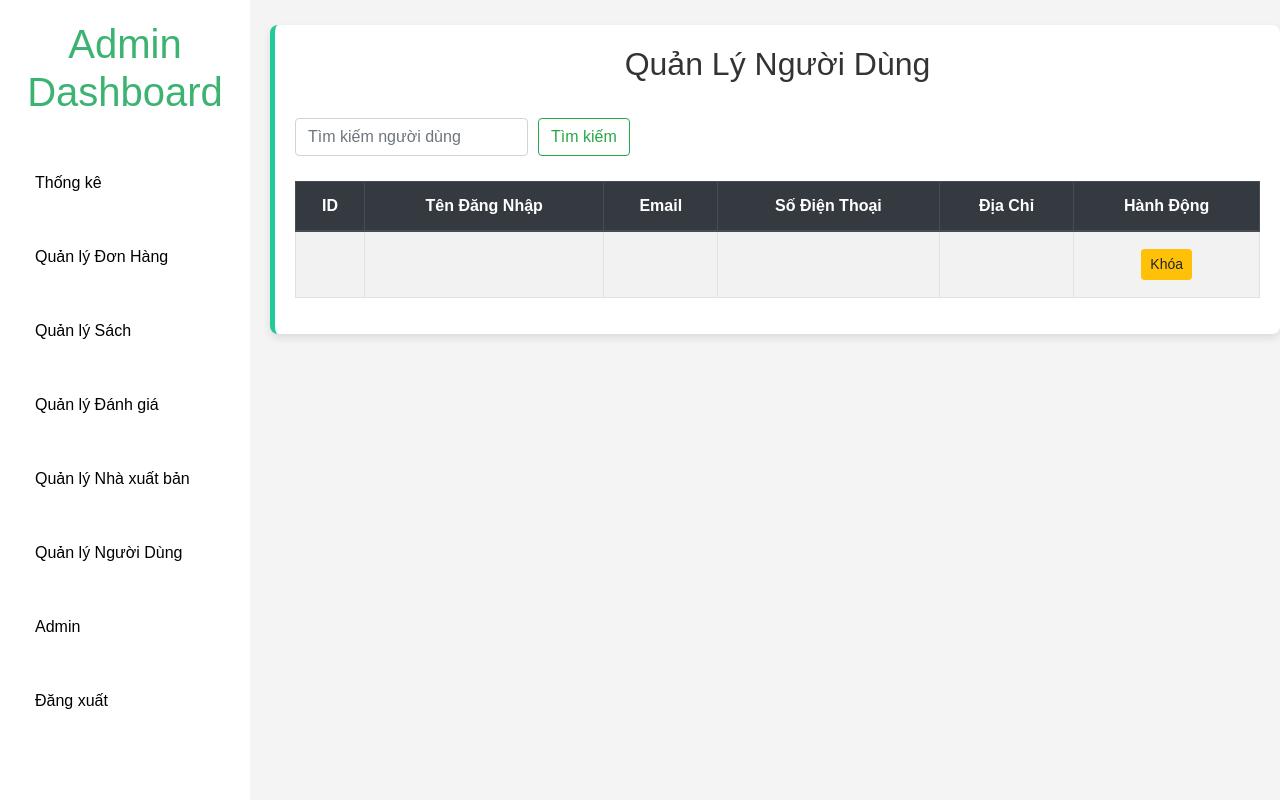
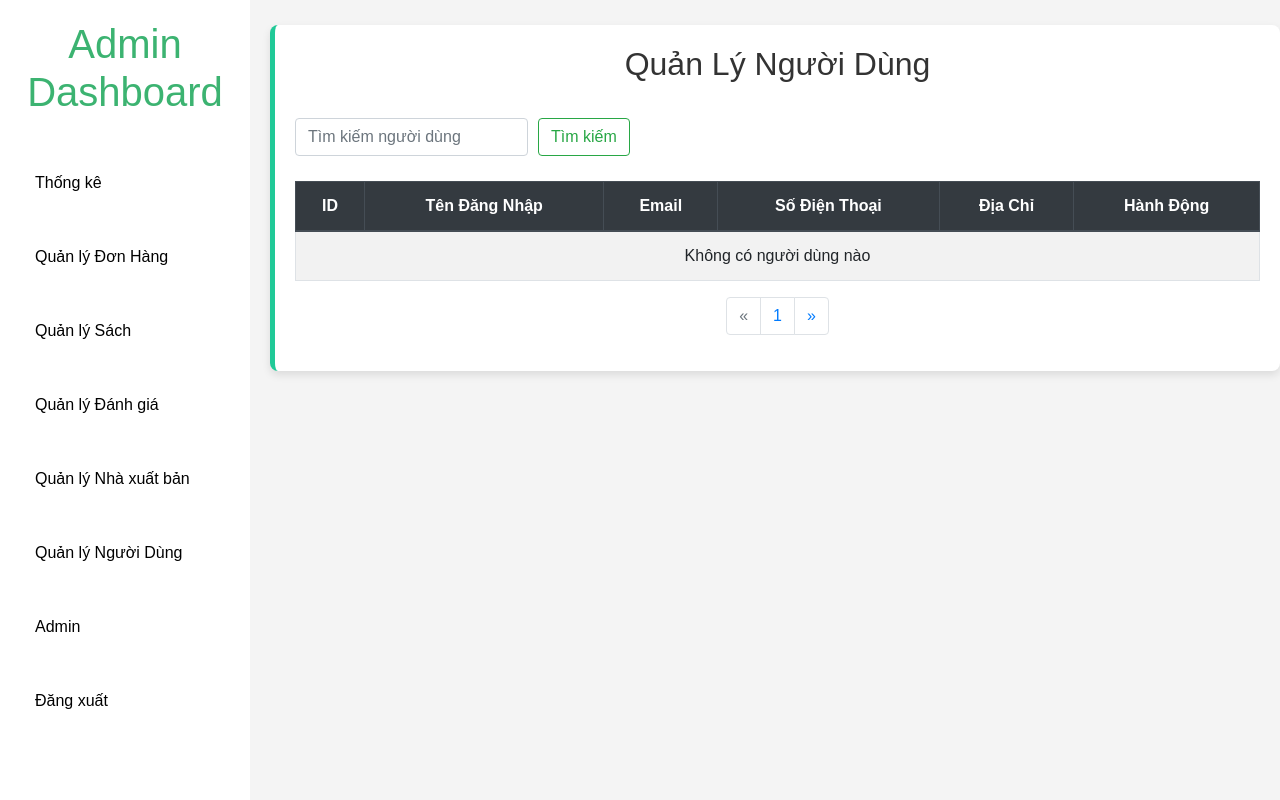
Before and after one commit to NguyenTien123123/BanSachPHP, a PHP site: page /BanSach/manage_users.php?page=0 in a window 1280 px wide. Run offline with PHP 8.4, Linux system fonts and the light colour scheme; tables that the repository leaves empty or names only in its code hold one stand-in row (values such as "Sample post"); data that the repository does not hold is empty; some libraries are stand-ins or nearby versions.

Commit message:
phân trang

```diff
--- a/manage_users.php
+++ b/manage_users.php
@@ -1,16 +1,67 @@
 <?php
 include 'db_connect.php'; // Ensure you have this file to connect to your database
 
+// Pagination variables
+$recordsPerPage = 10; // Number of records per page
+$page = isset($_GET['page']) ? (int)$_GET['page'] : 1;
+$offset = ($page - 1) * $recordsPerPage;
+
+// Search keyword handling
 $searchKeyword = '';
+$searchParam = '';
+$query = "SELECT * FROM nguoidung";
+
+// If search keyword is provided, add search conditions
 if (isset($_GET['search'])) {
     $searchKeyword = $_GET['search'];
-    $query = "SELECT * FROM nguoidung WHERE TenDangNhap LIKE '%$searchKeyword%' OR Email LIKE '%$searchKeyword%' OR SoDienThoai LIKE '%$searchKeyword%' OR DiaChi LIKE '%$searchKeyword%'";
+    $searchParam = "%$searchKeyword%";
+    $query .= " WHERE TenDangNhap LIKE ?
+                OR Email LIKE ?
+                OR SoDienThoai LIKE ?
+                OR DiaChi LIKE ?
+                LIMIT ? OFFSET ?";
 } else {
-    $query = "SELECT * FROM nguoidung";
+    $query .= " LIMIT ? OFFSET ?";
 }
-$result = $conn->query($query);
+
+$stmt = $conn->prepare($query);
+
+// Bind parameters for search
+if (isset($_GET['search'])) {
+    $stmt->bind_param("ssssii", $searchParam, $searchParam, $searchParam, $searchParam, $recordsPerPage, $offset);
+} else {
+    $stmt->bind_param("ii", $recordsPerPage, $offset);
+}
+
+$stmt->execute();
+$result = $stmt->get_result();
+
+// Count total records for pagination
+$countQuery = "SELECT COUNT(*) as total FROM nguoidung";
+if (isset($_GET['search'])) {
+    $countQuery .= " WHERE TenDangNhap LIKE ?
+                     OR Email LIKE ?
+                     OR SoDienThoai LIKE ?
+                     OR DiaChi LIKE ?";
+    $countStmt = $conn->prepare($countQuery);
+    $countStmt->bind_param("ssss", $searchParam, $searchParam, $searchParam, $searchParam);
+} else {
+    $countStmt = $conn->query($countQuery);
+    $totalRecords = $countStmt->fetch_assoc()['total'];
+    $totalPages = ceil($totalRecords / $recordsPerPage);
+    $countStmt->close();
+}
+
+// Fetch total records when using prepared statements
+if (isset($_GET['search'])) {
+    $countStmt->execute();
+    $totalRecords = $countStmt->get_result()->fetch_assoc()['total'];
+    $totalPages = ceil($totalRecords / $recordsPerPage);
+    $countStmt->close();
+}
+
+$conn->close();
 ?>
-
 <!DOCTYPE html>
 <html lang="en">
 
@@ -191,11 +242,8 @@ $result = $conn->query($query);
 
     <div class="container">
         <h2>Quản Lý Người Dùng</h2>
-        <button class="btn btn-primary btn-sm btn-hide-lg" onclick="window.location.href='admin_dashboard.php'">
-            <i class="fas fa-home"></i>
-        </button>
         <!-- Form tìm kiếm người dùng -->
-        <form class="form-inline" method="get" action="manager_user.php">
+        <form class="form-inline" method="get" action="manage_users.php">
             <input class="form-control" type="search" name="search" placeholder="Tìm kiếm người dùng" aria-label="Search" value="<?php echo htmlspecialchars($searchKeyword); ?>">
             <button class="btn btn-outline-success" type="submit">Tìm kiếm</button>
         </form>
@@ -235,6 +283,26 @@ $result = $conn->query($query);
                 </tbody>
             </table>
         </div>
+
+        <nav aria-label="Page navigation">
+            <ul class="pagination justify-content-center">
+                <li class="page-item <?php if ($page <= 1) echo 'disabled'; ?>">
+                    <a class="page-link" href="?page=<?php echo $page - 1; ?>" aria-label="Previous">
+                        <span aria-hidden="true">&laquo;</span>
+                    </a>
+                </li>
+                <?php for ($i = 1; $i <= $totalPages; $i++) : ?>
+                    <li class="page-item <?php if ($page == $i) echo 'active'; ?>">
+                        <a class="page-link" href="?page=<?php echo $i; ?>"><?php echo $i; ?></a>
+                    </li>
+                <?php endfor; ?>
+                <li class="page-item <?php if ($page >= $totalPages) echo 'disabled'; ?>">
+                    <a class="page-link" href="?page=<?php echo $page + 1; ?>" aria-label="Next">
+                        <span aria-hidden="true">&raquo;</span>
+                    </a>
+                </li>
+            </ul>
+        </nav>
     </div>
 
     <script>
```
